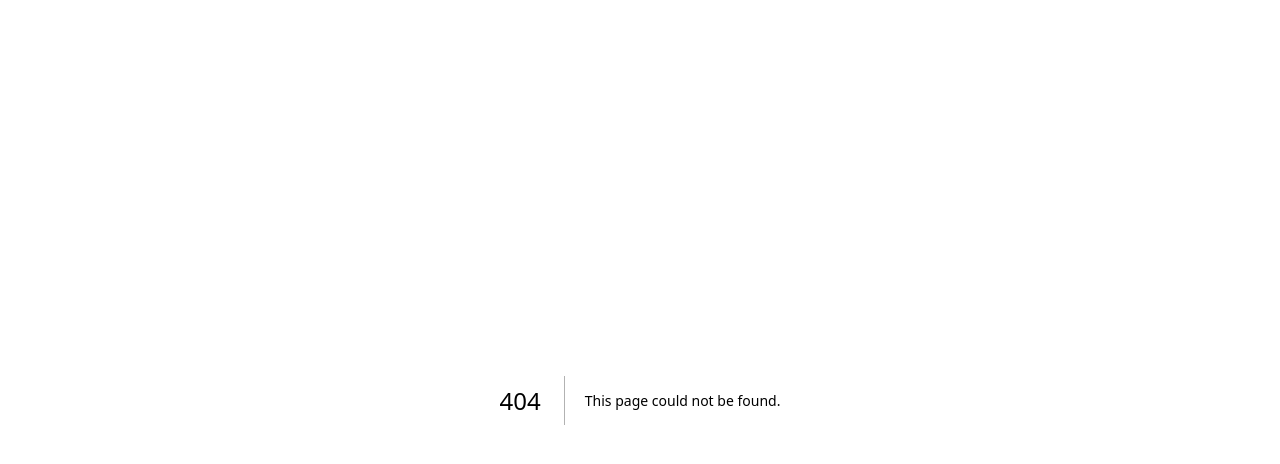
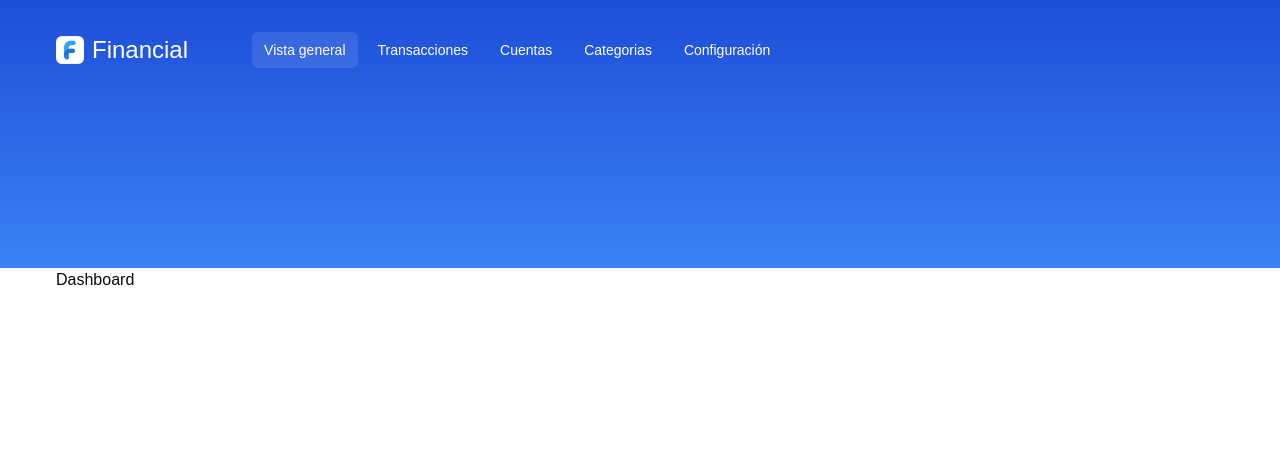
Before and after one commit to xechezurieta/financial-app, a Next.js app in the folder packages/frontend/: page /dashboard in a window 1280 px wide. Before the commit this address had no page. Shown: the top 464 px of the page. Built offline with nearby package versions, Linux system fonts and the light colour scheme.

Commit message:
feat: add header components

```diff
--- a/packages/frontend/app/(auth)/auth.config.ts
+++ b/packages/frontend/app/(auth)/auth.config.ts
@@ -1,6 +1,6 @@
 import { NextAuthConfig } from 'next-auth'
 
-const protectedRoutes = ['/', '/home', '/food', '/my-profile']
+const protectedRoutes = ['/', '/dashboard', '/food', '/my-profile']
 
 export const authConfig = {
 	pages: {
@@ -19,7 +19,7 @@
 			let isOnLogin = nextUrl.pathname.startsWith('/login')
 
 			if (isLoggedIn && (isOnLogin || isOnRegister)) {
-				return Response.redirect(new URL('/home', nextUrl))
+				return Response.redirect(new URL('/dashboard', nextUrl))
 			}
 
 			if (isOnRegister || isOnLogin) {
@@ -32,7 +32,7 @@
 			}
 
 			if (isLoggedIn) {
-				return Response.redirect(new URL('/home', nextUrl))
+				return Response.redirect(new URL('/dashboard', nextUrl))
 			}
 
 			return true
--- /dev/null
+++ b/packages/frontend/app/(protected)/dashboard/page.tsx
@@ -0,0 +1,3 @@
+export default function Dashboard() {
+	return <div>Dashboard</div>
+}
--- /dev/null
+++ b/packages/frontend/app/(protected)/layout.tsx
@@ -0,0 +1,14 @@
+import Header from '@/components/header/header'
+
+export default function ProtectedLayout({
+	children
+}: {
+	children: React.ReactNode
+}) {
+	return (
+		<>
+			<Header />
+			<main className='px-3 lg:px-14'>{children}</main>
+		</>
+	)
+}
--- /dev/null
+++ b/packages/frontend/components/header/header.tsx
@@ -0,0 +1,17 @@
+import Logo from '@/components/header/logo'
+import Navigation from '@/components/header/navigation'
+
+export default function Header() {
+	return (
+		<header className='bg-gradient-to-b from-blue-700 to-blue-500 px-4 py-8 lg:px-14 pb-36'>
+			<div className='max-w-screen-2xl mx-auto'>
+				<div className='w-full flex items-center justify-between mb-14'>
+					<div className='flex items-center lg:gap-x-16'>
+						<Logo />
+						<Navigation />
+					</div>
+				</div>
+			</div>
+		</header>
+	)
+}
--- /dev/null
+++ b/packages/frontend/components/header/logo.tsx
@@ -0,0 +1,18 @@
+import Image from 'next/image'
+import Link from 'next/link'
+
+export default function Logo() {
+	return (
+		<Link href='/'>
+			<div className='lg:items-center hidden lg:flex'>
+				<Image
+					src='/financial-logo.png'
+					width={28}
+					height={28}
+					alt='Financial logo'
+				/>
+				<p className='font-semibol text-white text-2xl ml-2'>Financial</p>
+			</div>
+		</Link>
+	)
+}
--- /dev/null
+++ b/packages/frontend/components/header/nav-button.tsx
@@ -0,0 +1,27 @@
+import Link from 'next/link'
+
+import { Button } from '@/components/ui/button'
+import { cn } from '@/lib/utils'
+
+export default function NavButton({
+	href,
+	label,
+	isActive
+}: {
+	href: string
+	label: string
+	isActive: boolean
+}) {
+	return (
+		<Button
+			size='sm'
+			variant='outline'
+			className={cn(
+				'w-full lg:w-auto justify-between font-normal hover:bg-white/20 hover:text-white border-none focus-visible:ring-offset-0 focus-visible:ring-transparent outline-none text-white focus:bg-white/30 transition',
+				isActive ? 'bg-white/10 text-white' : 'bg-transparent'
+			)}
+		>
+			<Link href={href}>{label}</Link>
+		</Button>
+	)
+}
--- /dev/null
+++ b/packages/frontend/components/header/navigation.tsx
@@ -0,0 +1,86 @@
+'use client'
+
+import { Menu } from 'lucide-react'
+import { usePathname, useRouter } from 'next/navigation'
+import { useState } from 'react'
+import { useMedia } from 'react-use'
+
+import NavButton from '@/components/header/nav-button'
+import { Sheet, SheetContent, SheetTrigger } from '@/components/ui/sheet'
+
+import { Button } from '../ui/button'
+
+const routes = [
+	{
+		href: '/dashboard',
+		label: 'Vista general'
+	},
+	{
+		href: '/transactions',
+		label: 'Transacciones'
+	},
+	{
+		href: '/accounts',
+		label: 'Cuentas'
+	},
+	{
+		href: '/categories',
+		label: 'Categorias'
+	},
+	{
+		href: '/settings',
+		label: 'Configuración'
+	}
+]
+export default function Navigation() {
+	const [isOpen, setIsOpen] = useState(false)
+	const router = useRouter()
+	const pathname = usePathname()
+	const isMobile = useMedia('(max-width: 1024px)', false)
+
+	const onClick = (href: string) => {
+		router.push(href)
+		setIsOpen(false)
+	}
+	if (isMobile) {
+		return (
+			<Sheet open={isOpen} onOpenChange={setIsOpen}>
+				<SheetTrigger>
+					<Button
+						variant='outline'
+						size='sm'
+						className='font-normal bg-white/10 hover:bg-white/20 hover:text-white border-none focus-visible:ring-offset-0 focus-visible:ring-transparent outline-none text-white focus:bg-white/30 transition'
+					>
+						<Menu className='size-4' />
+					</Button>
+				</SheetTrigger>
+				<SheetContent side='left' className='px-2'>
+					<nav className='flex flex-col gap-y-2 pt-6'>
+						{routes.map((route) => (
+							<Button
+								key={route.href}
+								variant={pathname === route.href ? 'secondary' : 'ghost'}
+								onClick={() => onClick(route.href)}
+								className='w-full justify-start'
+							>
+								{route.label}
+							</Button>
+						))}
+					</nav>
+				</SheetContent>
+			</Sheet>
+		)
+	}
+	return (
+		<nav className='hidden lg:flex items-center gap-x-2 overflow-x-auto'>
+			{routes.map((route) => (
+				<NavButton
+					key={route.href}
+					href={route.href}
+					label={route.label}
+					isActive={pathname === route.href}
+				/>
+			))}
+		</nav>
+	)
+}
--- /dev/null
+++ b/packages/frontend/components/ui/sheet.tsx
@@ -0,0 +1,140 @@
+"use client"
+
+import * as React from "react"
+import * as SheetPrimitive from "@radix-ui/react-dialog"
+import { cva, type VariantProps } from "class-variance-authority"
+import { X } from "lucide-react"
+
+import { cn } from "@/lib/utils"
+
+const Sheet = SheetPrimitive.Root
+
+const SheetTrigger = SheetPrimitive.Trigger
+
+const SheetClose = SheetPrimitive.Close
+
+const SheetPortal = SheetPrimitive.Portal
+
+const SheetOverlay = React.forwardRef<
+  React.ElementRef<typeof SheetPrimitive.Overlay>,
+  React.ComponentPropsWithoutRef<typeof SheetPrimitive.Overlay>
+>(({ className, ...props }, ref) => (
+  <SheetPrimitive.Overlay
+    className={cn(
+      "fixed inset-0 z-50 bg-black/80  data-[state=open]:animate-in data-[state=closed]:animate-out data-[state=closed]:fade-out-0 data-[state=open]:fade-in-0",
+      className
+    )}
+    {...props}
+    ref={ref}
+  />
+))
+SheetOverlay.displayName = SheetPrimitive.Overlay.displayName
+
+const sheetVariants = cva(
+  "fixed z-50 gap-4 bg-background p-6 shadow-lg transition ease-in-out data-[state=open]:animate-in data-[state=closed]:animate-out data-[state=closed]:duration-300 data-[state=open]:duration-500",
+  {
+    variants: {
+      side: {
+        top: "inset-x-0 top-0 border-b data-[state=closed]:slide-out-to-top data-[state=open]:slide-in-from-top",
+        bottom:
+          "inset-x-0 bottom-0 border-t data-[state=closed]:slide-out-to-bottom data-[state=open]:slide-in-from-bottom",
+        left: "inset-y-0 left-0 h-full w-3/4 border-r data-[state=closed]:slide-out-to-left data-[state=open]:slide-in-from-left sm:max-w-sm",
+        right:
+          "inset-y-0 right-0 h-full w-3/4  border-l data-[state=closed]:slide-out-to-right data-[state=open]:slide-in-from-right sm:max-w-sm",
+      },
+    },
+    defaultVariants: {
+      side: "right",
+    },
+  }
+)
+
+interface SheetContentProps
+  extends React.ComponentPropsWithoutRef<typeof SheetPrimitive.Content>,
+    VariantProps<typeof sheetVariants> {}
+
+const SheetContent = React.forwardRef<
+  React.ElementRef<typeof SheetPrimitive.Content>,
+  SheetContentProps
+>(({ side = "right", className, children, ...props }, ref) => (
+  <SheetPortal>
+    <SheetOverlay />
+    <SheetPrimitive.Content
+      ref={ref}
+      className={cn(sheetVariants({ side }), className)}
+      {...props}
+    >
+      {children}
+      <SheetPrimitive.Close className="absolute right-4 top-4 rounded-sm opacity-70 ring-offset-background transition-opacity hover:opacity-100 focus:outline-none focus:ring-2 focus:ring-ring focus:ring-offset-2 disabled:pointer-events-none data-[state=open]:bg-secondary">
+        <X className="h-4 w-4" />
+        <span className="sr-only">Close</span>
+      </SheetPrimitive.Close>
+    </SheetPrimitive.Content>
+  </SheetPortal>
+))
+SheetContent.displayName = SheetPrimitive.Content.displayName
+
+const SheetHeader = ({
+  className,
+  ...props
+}: React.HTMLAttributes<HTMLDivElement>) => (
+  <div
+    className={cn(
+      "flex flex-col space-y-2 text-center sm:text-left",
+      className
+    )}
+    {...props}
+  />
+)
+SheetHeader.displayName = "SheetHeader"
+
+const SheetFooter = ({
+  className,
+  ...props
+}: React.HTMLAttributes<HTMLDivElement>) => (
+  <div
+    className={cn(
+      "flex flex-col-reverse sm:flex-row sm:justify-end sm:space-x-2",
+      className
+    )}
+    {...props}
+  />
+)
+SheetFooter.displayName = "SheetFooter"
+
+const SheetTitle = React.forwardRef<
+  React.ElementRef<typeof SheetPrimitive.Title>,
+  React.ComponentPropsWithoutRef<typeof SheetPrimitive.Title>
+>(({ className, ...props }, ref) => (
+  <SheetPrimitive.Title
+    ref={ref}
+    className={cn("text-lg font-semibold text-foreground", className)}
+    {...props}
+  />
+))
+SheetTitle.displayName = SheetPrimitive.Title.displayName
+
+const SheetDescription = React.forwardRef<
+  React.ElementRef<typeof SheetPrimitive.Description>,
+  React.ComponentPropsWithoutRef<typeof SheetPrimitive.Description>
+>(({ className, ...props }, ref) => (
+  <SheetPrimitive.Description
+    ref={ref}
+    className={cn("text-sm text-muted-foreground", className)}
+    {...props}
+  />
+))
+SheetDescription.displayName = SheetPrimitive.Description.displayName
+
+export {
+  Sheet,
+  SheetPortal,
+  SheetOverlay,
+  SheetTrigger,
+  SheetClose,
+  SheetContent,
+  SheetHeader,
+  SheetFooter,
+  SheetTitle,
+  SheetDescription,
+}
--- a/packages/frontend/package.json
+++ b/packages/frontend/package.json
@@ -11,6 +11,7 @@
   "dependencies": {
     "@hookform/resolvers": "^3.9.1",
     "@radix-ui/react-avatar": "^1.1.1",
+    "@radix-ui/react-dialog": "^1.1.2",
     "@radix-ui/react-dropdown-menu": "^2.1.2",
     "@radix-ui/react-label": "^2.1.0",
     "@radix-ui/react-select": "^2.1.2",
@@ -25,6 +26,7 @@
     "react": "19.0.0-rc-66855b96-20241106",
     "react-dom": "19.0.0-rc-66855b96-20241106",
     "react-hook-form": "^7.53.2",
+    "react-use": "^17.5.1",
     "sonner": "^1.7.0",
     "tailwind-merge": "^2.5.4",
     "tailwindcss-animate": "^1.0.7",
```
Also changed, not shown: packages/frontend/next.config.js (added), 1 other file (tests, documents, lock files or other folders).
